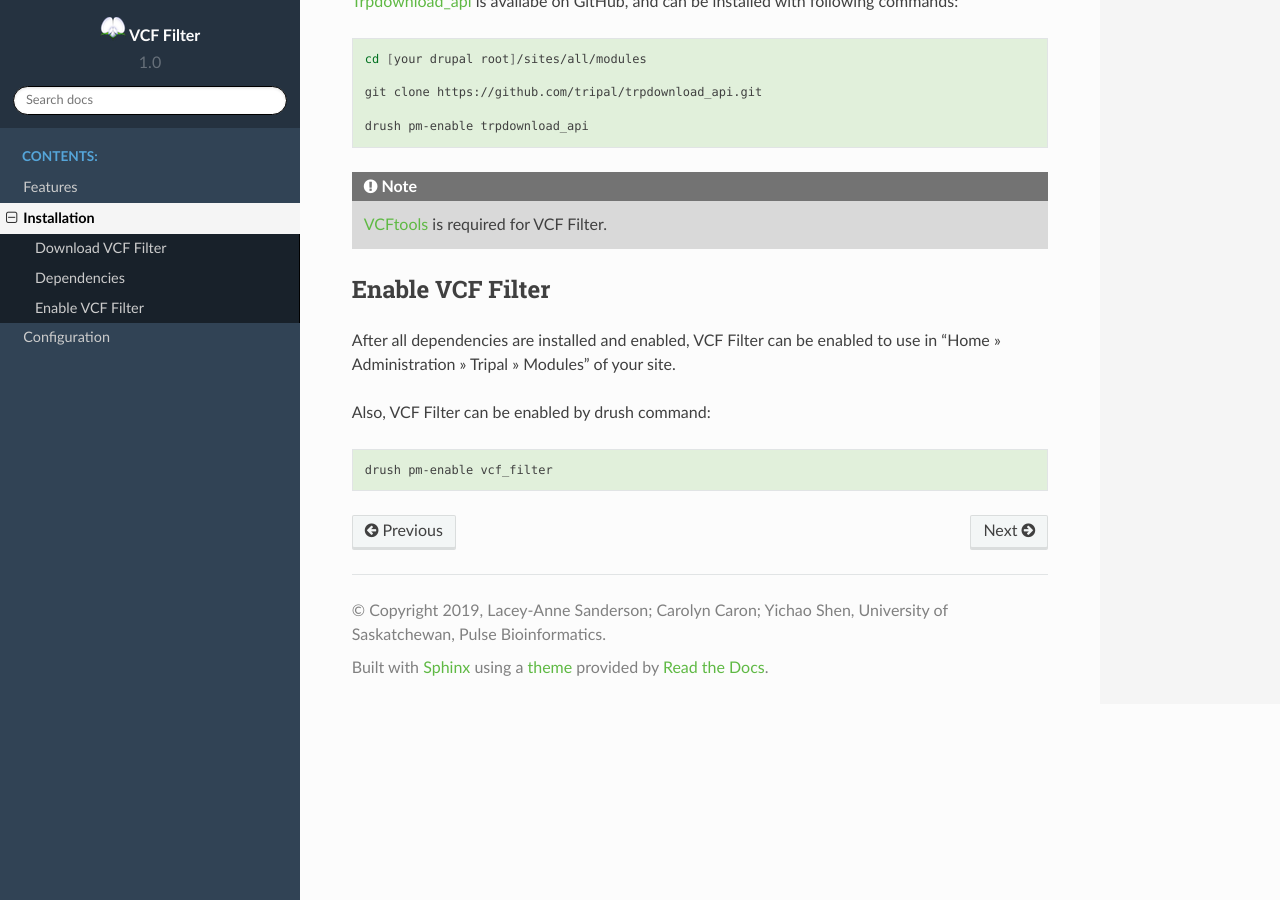
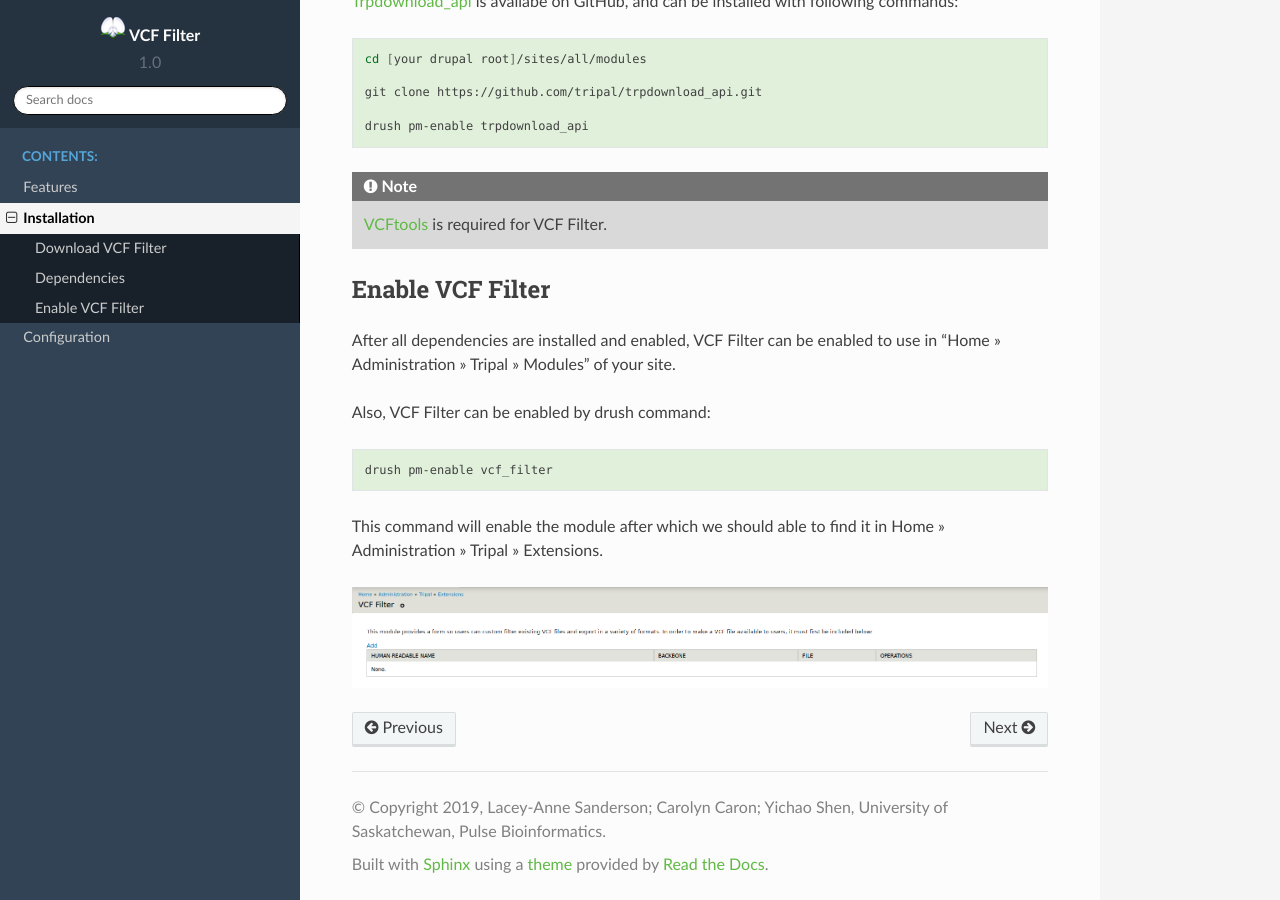
Before and after one commit to UofS-Pulse-Binfo/vcf_filter, a Sphinx documentation site: the page built from docs/install.rst, in a window 1280 px wide and 900 px high, scrolled down 1195 px. Built offline with Sphinx 7.4.7 and the Read the Docs theme 2.0.0, drawn with Linux system fonts in a browser that asks for light colours.

Commit message:
Update docs/install.rst
Co-Authored-By: Jiu9Shen <yis412@mail.usask.ca>

```diff
--- a/docs/install.rst
+++ b/docs/install.rst
@@ -58,3 +58,7 @@ Also, VCF Filter can be enabled by drush command:
 .. code:: bash
 
     drush pm-enable vcf_filter
+
+This command will enable the module after which we should able to find it in Home » Administration » Tripal » Extensions.
+
+.. image:: install.1.menubar.png
```
